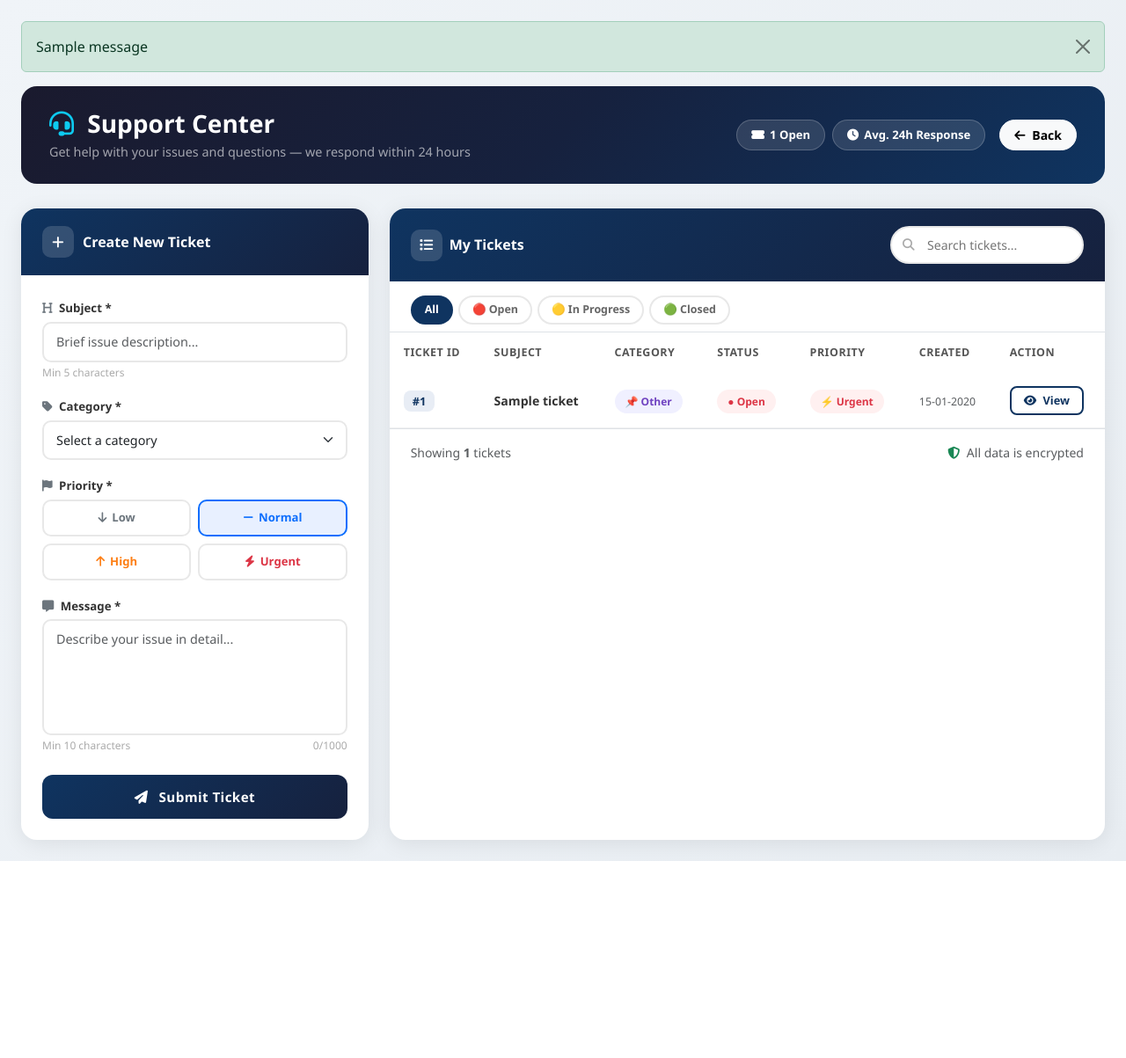
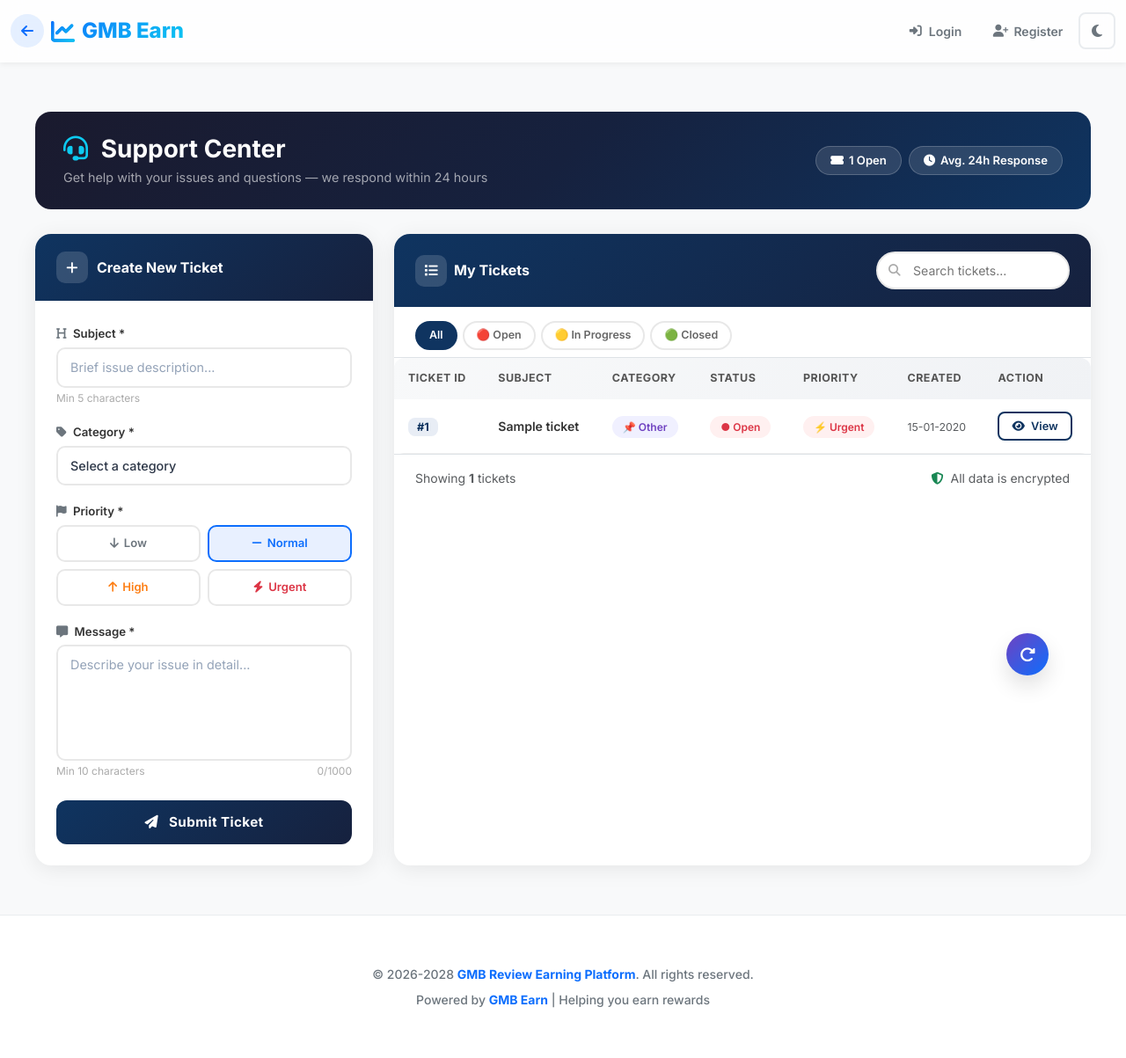
Before and after one commit to roushanbobdj1/GMB, a Flask app: template templates/support.html in a window 1280 px wide. Shown: the whole page at 88% size. Before the commit the page ends 979 px from the top, so only its background shows below. Run offline with Flask 3, Linux system fonts and the light colour scheme; the template is opened without the code that fills it: values that come from a table or form of the project are taken from there, others are empty; tables that the repository leaves empty hold one stand-in row (values such as "Sample post"); one stand-in notice (Sample message) is shown; some libraries are stand-ins or nearby versions.

Commit message:
Update support.html

```diff
--- a/templates/support.html
+++ b/templates/support.html
@@ -1,20 +1,9 @@
-<!DOCTYPE html>
-<html lang="en">
-<head>
-    <meta charset="UTF-8">
-    <meta name="viewport" content="width=device-width, initial-scale=1.0">
-    <title>Support Center - GMB Earn</title>
-    <link href="https://cdn.jsdelivr.net/npm/bootstrap@5.3.0/dist/css/bootstrap.min.css" rel="stylesheet">
-    <link href="https://cdnjs.cloudflare.com/ajax/libs/font-awesome/6.4.0/css/all.min.css" rel="stylesheet">
+{% extends "base.html" %}
+
+{% block title %}Support Center - GMB Earn{% endblock %}
+
+{% block extra_css %}
 <style>
-        * { box-sizing: border-box; }
-
-        body {
-            background: linear-gradient(135deg, #f0f4f8, #e8edf2);
-            min-height: 100vh;
-            font-family: 'Segoe UI', sans-serif;
-        }
-
     /* ── Page Header ── */
     .page-header {
         background: linear-gradient(135deg, #1a1a2e, #16213e, #0f3460);
@@ -311,21 +300,10 @@
         .pro-card-header { padding: 16px 18px; }
     }
 </style>
-</head>
-<body>
+{% endblock %}
 
+{% block content %}
 <div class="container-fluid px-4 py-4">
-
-    {% with messages = get_flashed_messages(with_categories=true) %}
-        {% if messages %}
-            {% for category, message in messages %}
-                <div class="alert alert-{{ 'danger' if category == 'error' else 'success' }} alert-dismissible fade show" role="alert">
-                    {{ message }}
-                    <button type="button" class="btn-close" data-bs-dismiss="alert" aria-label="Close"></button>
-                </div>
-            {% endfor %}
-        {% endif %}
-    {% endwith %}
 
     {% set open_count = tickets|selectattr('status', 'equalto', 'Open')|list|length %}
     <div class="page-header d-flex justify-content-between align-items-center flex-wrap gap-3">
@@ -338,9 +316,6 @@
         <div class="d-flex gap-2 flex-wrap">
             <span class="stat-chip"><i class="fas fa-ticket-alt"></i> {{ open_count }} Open</span>
             <span class="stat-chip"><i class="fas fa-clock"></i> Avg. 24h Response</span>
-            <a href="{{ url_for('user_dashboard') }}" class="btn btn-sm btn-light rounded-pill ms-2 fw-bold" style="padding: 6px 16px;">
-                <i class="fas fa-arrow-left me-1"></i> Back
-            </a>
         </div>
     </div>
 
@@ -559,8 +534,9 @@
 
     </div>
 </div>
+{% endblock %}
 
-<script src="https://cdn.jsdelivr.net/npm/bootstrap@5.3.0/dist/js/bootstrap.bundle.min.js"></script>
+{% block extra_js %}
 <script>
     let currentFilter = 'all';
 
@@ -569,7 +545,6 @@
         document.getElementById('charCount').textContent = len;
     }
 
-    // Handled normally by the browser submit via action="", just update styling
     document.getElementById('ticketForm').addEventListener('submit', function() {
         const btn = document.getElementById('submitBtn');
         btn.innerHTML = '<i class="fas fa-spinner fa-spin me-2"></i> Submitting...';
@@ -612,5 +587,4 @@
         filterTickets(document.querySelector('.search-input').value);
     }
 </script>
-</body>
-</html>
+{% endblock %}
```
Lines whose indentation alone changed are shown as unchanged.
